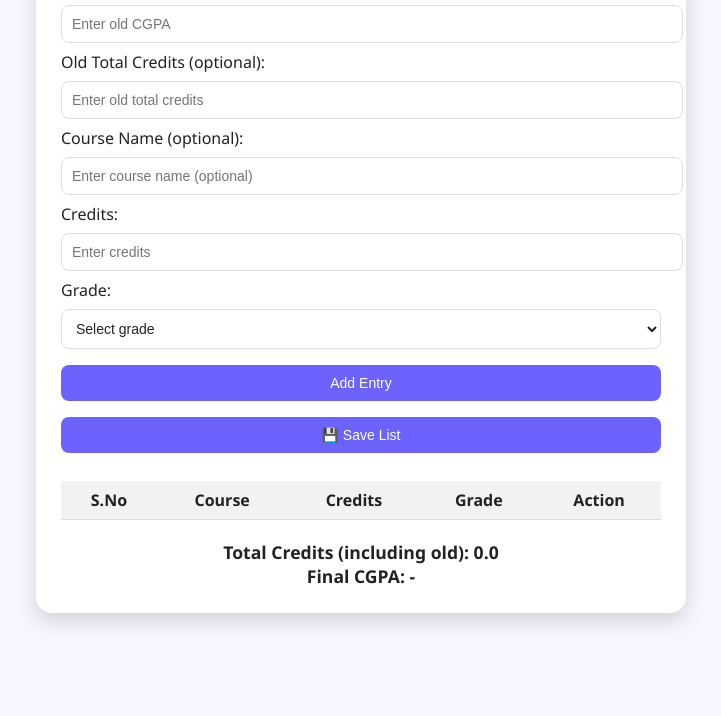
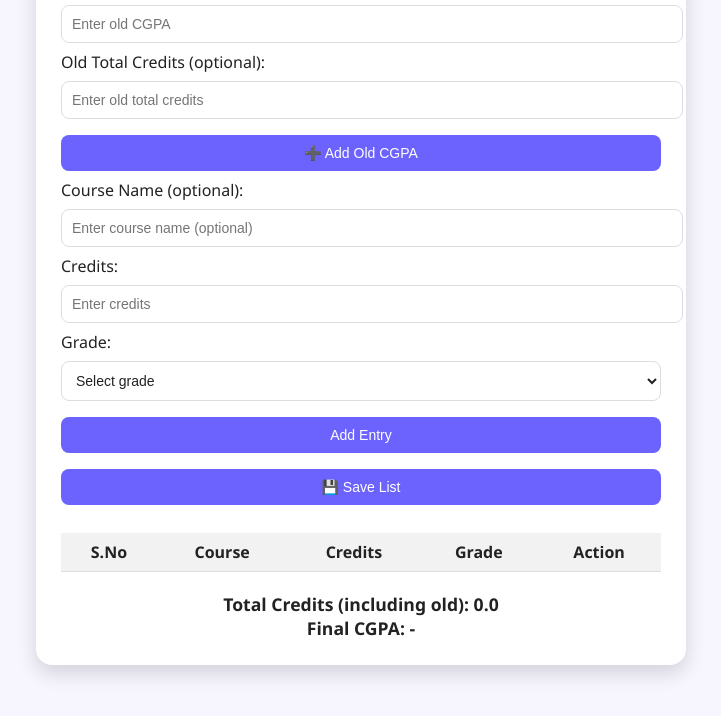
Before and after one commit to anshagnihotry258/Projects, a plain HTML site: page cgpa_calc_updated1.html in a window 1280 px wide. Shown: the part 204-920 px from the top of the page, without its empty margins (279-1000 px from the left). Before the commit the page ends 887 px from the top, so only its background shows below. Drawn offline with Linux system fonts and the light colour scheme.

Commit message:
Implement old CGPA input feature
Added functionality to input and store old CGPA and total credits.

```diff
--- a/cgpa_calc_updated1.html
+++ b/cgpa_calc_updated1.html
@@ -119,6 +119,8 @@
     <label>Old Total Credits (optional):</label>
     <input type="number" id="oldCredits" placeholder="Enter old total credits" min="0" step="0.1" />
 
+    <button onclick="addOldCgpa()">➕ Add Old CGPA</button>
+
     <label>Course Name (optional):</label>
     <input type="text" id="subjectName" placeholder="Enter course name (optional)" />
 
@@ -162,6 +164,31 @@
 
   <script>
     let entries = JSON.parse(localStorage.getItem("cgpaEntries")) || [];
+
+    function addOldCgpa() {
+      const oldCg = prompt("Enter your old CGPA (0-10):", document.getElementById("oldCgpa").value || "0");
+      const oldCr = prompt("Enter your old total credits:", document.getElementById("oldCredits").value || "0");
+
+      const cg = parseFloat(oldCg);
+      const cr = parseFloat(oldCr);
+
+      if (isNaN(cg) || cg < 0 || cg > 10) {
+        alert("Invalid CGPA entered!");
+        return;
+      }
+      if (isNaN(cr) || cr < 0) {
+        alert("Invalid total credits entered!");
+        return;
+      }
+
+      document.getElementById("oldCgpa").value = cg;
+      document.getElementById("oldCredits").value = cr;
+
+      localStorage.setItem("oldCgpa", cg);
+      localStorage.setItem("oldCredits", cr);
+
+      updateTable(); // recalc CGPA including old CGPA
+    }
 
     function updateTable() {
       const tableBody = document.getElementById("tableBody");
```
